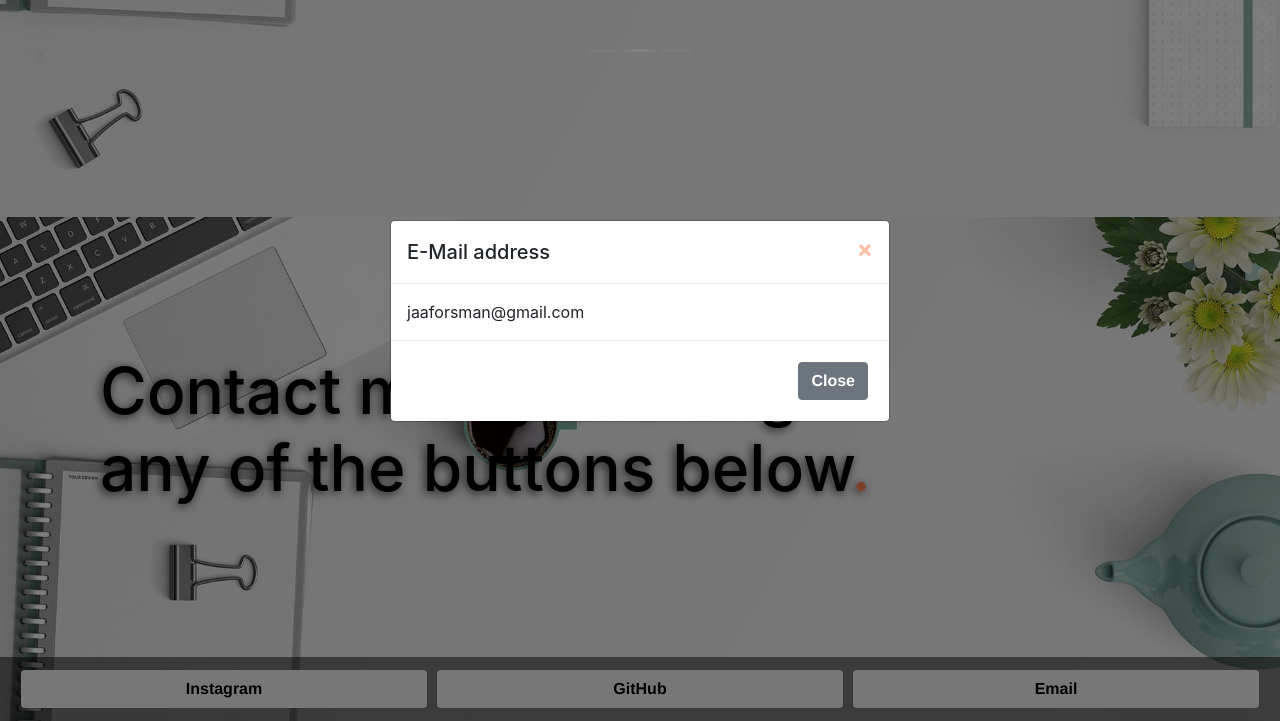
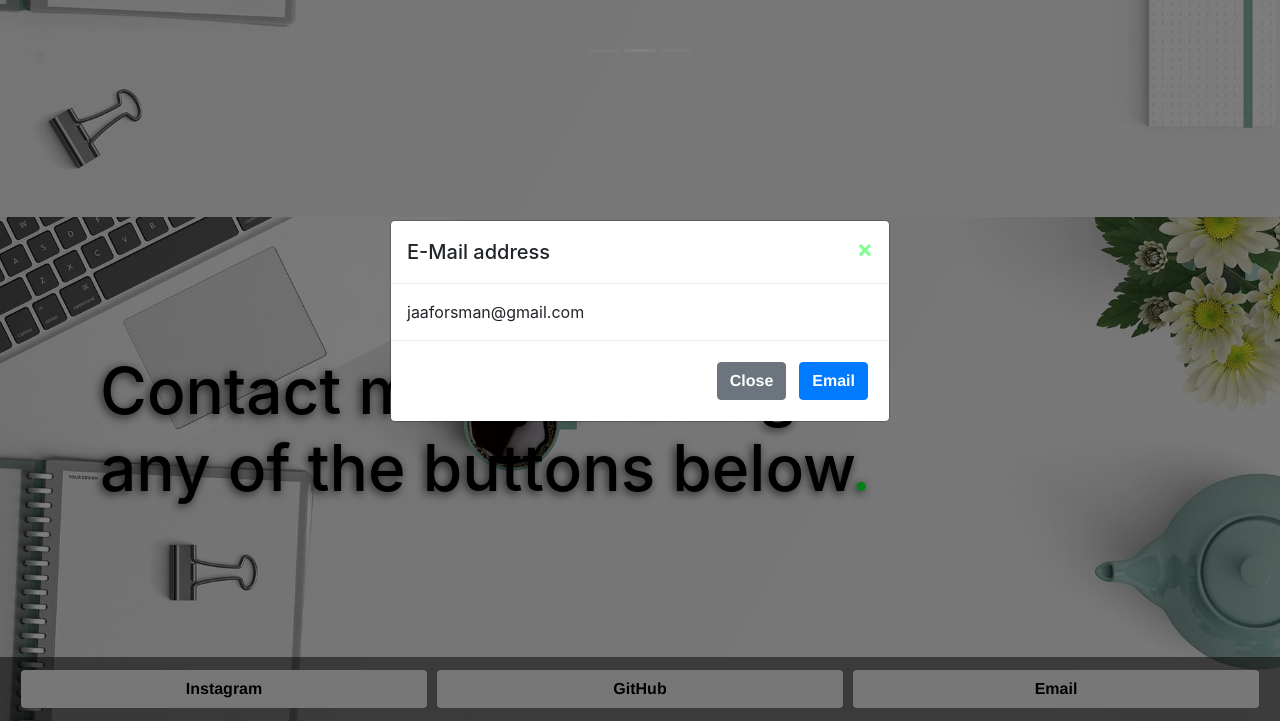
Before and after one commit to JacobForsman/Another-Portfolio, a plain HTML site: page index.html in a window 1280 px wide. Both pictures are taken after a click on the button "Email". Shown: the part 2183-2904 px from the top of the page. Drawn offline with nearby package versions, Linux system fonts and the light colour scheme.

Commit message:
changed the span color to green, made a button to send email

```diff
--- a/index.html
+++ b/index.html
@@ -157,6 +157,9 @@
                     </div>
                     <div class="modal-footer">
                         <button type="button" class="btn btn-secondary" data-dismiss="modal">Close</button>
+                        <a href="mailto://jaaforsman@gmail.com" target="_blank">
+                            <input type="submit" class="btn btn-primary" value="Email" />
+                        </a>
                     </div>
                 </div>
             </div>
--- a/main.css
+++ b/main.css
@@ -8,7 +8,7 @@ body {
 }
 
 span {
-   color: #ff7f50;
+   color: #00ff2a;
 }
 
 header {
```
